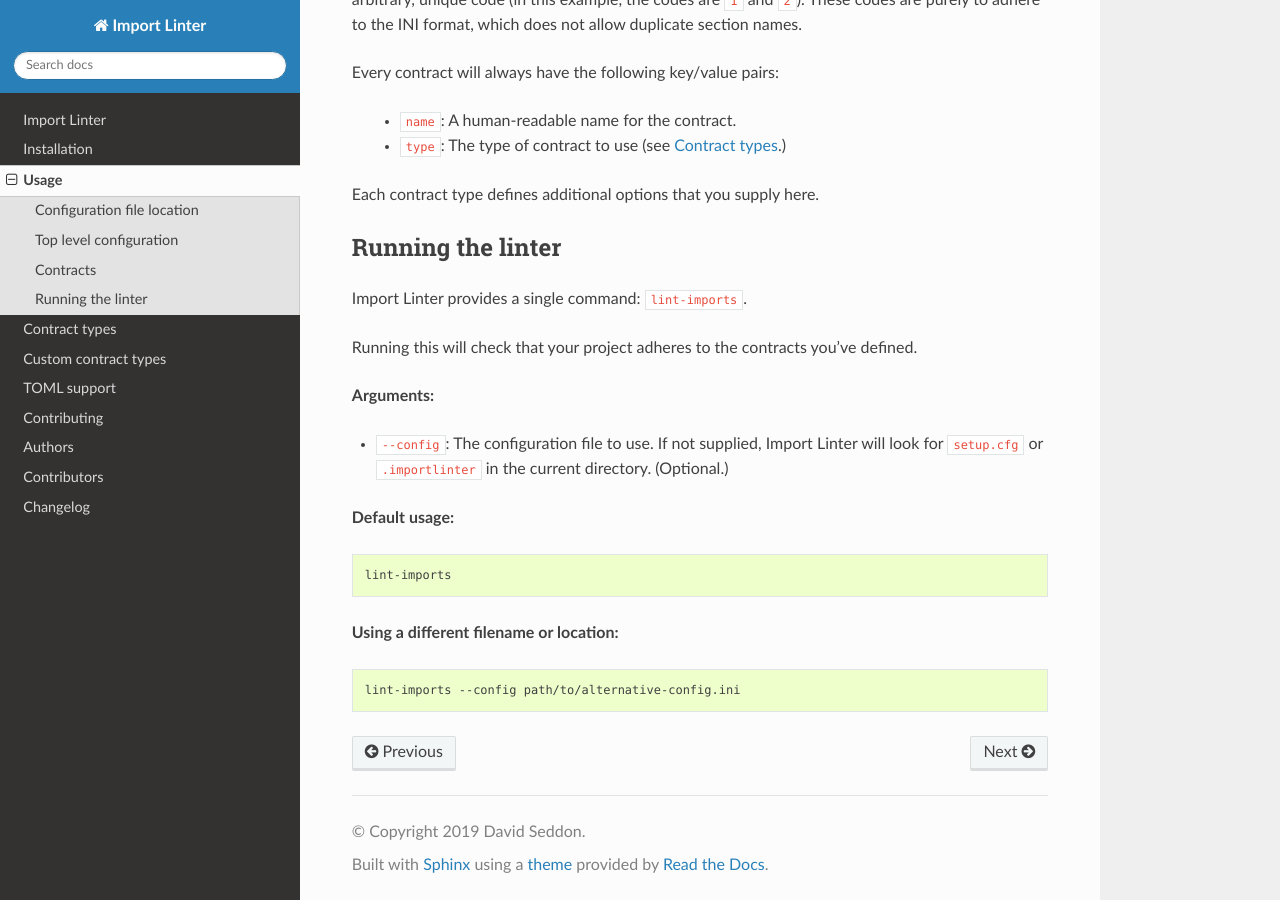
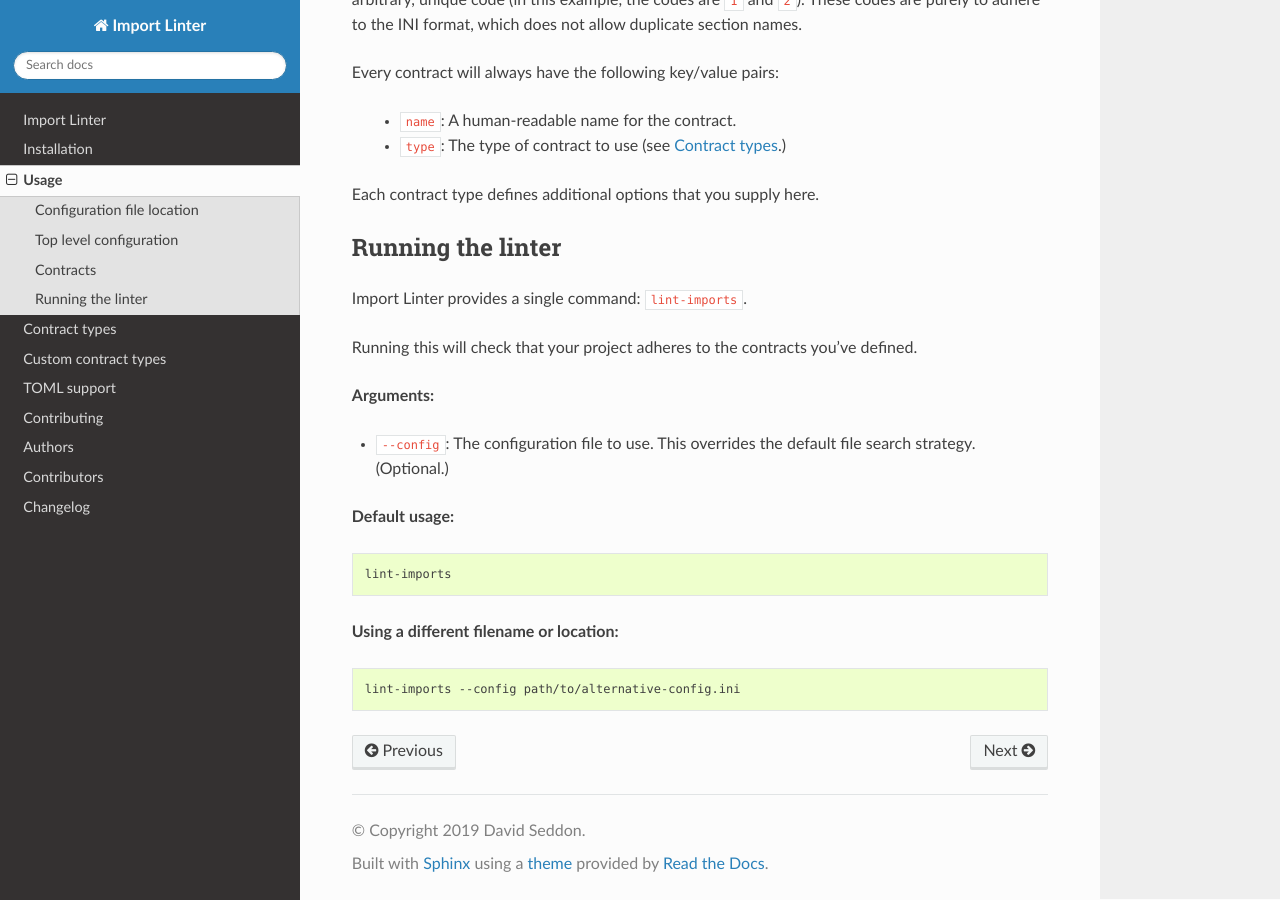
Before and after one commit to seddonym/import-linter, a Sphinx documentation site: the page built from docs/usage.rst, in a window 1280 px wide and 900 px high, scrolled down 1540 px. Built offline with Sphinx 7.4.7 and the Read the Docs theme 2.0.0, drawn with Linux system fonts in a browser that asks for light colours.

Commit message:
Config doc

```diff
--- a/docs/usage.rst
+++ b/docs/usage.rst
@@ -89,8 +89,7 @@ Running this will check that your project adheres to the contracts you've define
 **Arguments:**
 
 - ``--config``:
-  The configuration file to use. If not supplied, Import Linter will look for ``setup.cfg``
-  or ``.importlinter`` in the current directory. (Optional.)
+  The configuration file to use. This overrides the default file search strategy. (Optional.)
 
 **Default usage:**
 
```
